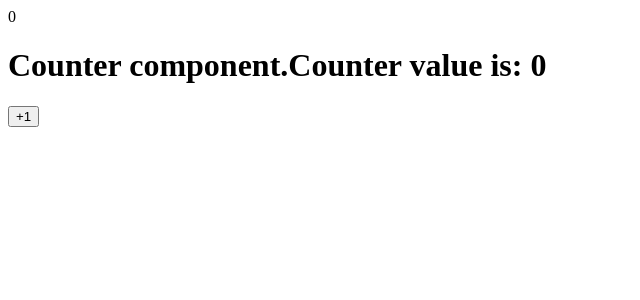
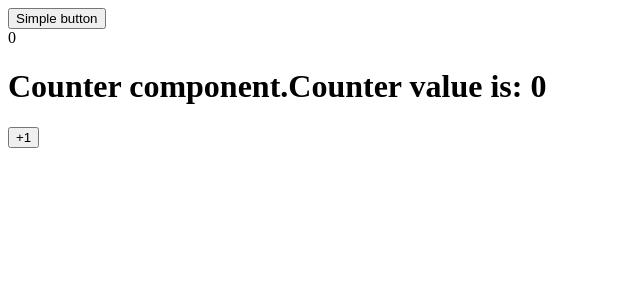
Before and after one commit to Stranger-odua/react_redux_webdev, a React (Create React App) app: page / in a window 1280 px wide. Shown: the top 300 px of the page, without its empty margins (0-640 px from the left). Built offline with nearby package versions, Linux system fonts and the light colour scheme.

Commit message:
пройдено: 5 Пропсы и их валидация (Props & PropTypes. Part II)

```diff
--- /dev/null
+++ b/src/05_props/Lesson.jsx
@@ -0,0 +1,94 @@
+import React, {Component} from "react";
+import PropTypes from 'prop-types'
+
+// // PropTypes
+//
+// // Node:
+// Component.PropTypes = {
+//   node: PropTypes.node,
+// }
+//
+// // Element:
+// Component.PropTypes = {
+//   elem: PropTypes.element,
+// }
+//
+// // Instance Of:
+// Component.PropTypes = {
+//   instance: PropTypes.instanceOf(Constructor),
+// }
+//
+// // One Of:
+// Component.PropTypes = {
+//   elem: PropTypes.oneOf(['val1', 'val2']),
+// }
+//
+// // One of type:
+// Component.PropTypes = {
+//   elem: PropTypes.oneOfType([
+//     PropTypes.string,
+//     PropTypes.number,
+//   ]),
+// }
+//
+// // Array of / Object of:
+// Component.PropTypes = {
+//   array: PropTypes.arrayOf(PropTypes.string),
+//   object: PropTypes.objectOf(PropTypes.number),
+// }
+//
+// // Shape:
+// Component.PropTypes = {
+//   obj: PropTypes.shape({
+//     color: PropTypes.string,
+//     fontSize: PropTypes.number,
+//     lineHeight: PropTypes.number,
+//   })
+// }
+// // ==========================================================
+
+
+export const Counter = ({counter = 0}) => {
+  return <h1>{`Counter component.Counter value is: ${counter}`}</h1>
+}
+
+export const Button = () => (
+  <button>Simple button</button>
+)
+
+export class Lesson extends Component {
+  static propTypes = {
+    children: PropTypes.element,
+  }
+
+  static defaultProps = {
+    children: null,
+  }
+
+  state = {
+    counter: 0,
+  }
+
+  handleClick = () => {
+    this.setState(({counter}) => ({
+      counter: ++counter
+    }))
+  }
+
+  render() {
+    const {counter} = this.state
+    const {children, child} = this.props
+
+    return (
+      <div>
+        {child}
+        <div>{counter}</div>
+        {React.cloneElement(children, {counter: this.state.counter})}
+        <button onClick={this.handleClick}>+1</button>
+      </div>
+    )
+  }
+}
+
+
+// export default Lesson
--- a/src/index.js
+++ b/src/index.js
@@ -2,7 +2,8 @@
 import ReactDOM from 'react-dom';
 // import Lesson from './02_components/Lesson'
 // import Lesson from './03_state/Lesson'
-import Lesson from './04_props/Lesson'
+// import Lesson from './04_props/Lesson'
+import {Lesson, Counter, Button} from './05_props/Lesson'
 
 
 
@@ -10,8 +11,11 @@
 // import App from './App';
 // import reportWebVitals from './reportWebVitals';
 
-ReactDOM.render(<Lesson />,document.getElementById('root'));
-
+ReactDOM.render(
+  <Lesson child={<Button/>}>
+    <Counter/>
+  </Lesson>
+  , document.getElementById('root'));
 
 
 
```
